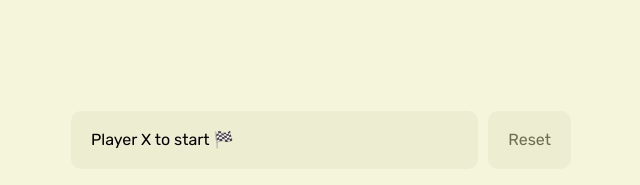
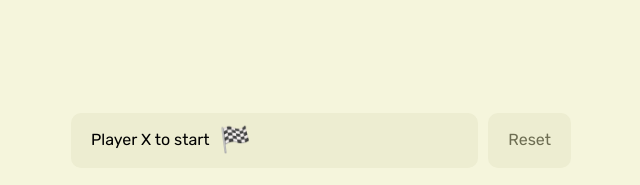
Before and after one commit to s-bonanno/odin-tic-tac-toe, a website: page index.html in a window 1280 px wide. Both pictures are taken after a click on the element "Reset". Shown: the top 185 px of the page, 319-959 px from the left. Drawn offline with Linux system fonts and the light colour scheme.

Commit message:
big emoji update

```diff
--- a/index.html
+++ b/index.html
@@ -11,7 +11,7 @@
   </head>
   <body>
     <div class="controls">
-      <div id="display" class="button">Player X to start 🏁</div>
+      <div id="display" class="button">Player X to start <span>🏁</span></div>
       <div id="reset" class="button">Reset</div>
     </div>
     <div id="gameboard">
--- a/script.js
+++ b/script.js
@@ -92,17 +92,17 @@ const game = (() => {
     console.log("running");
     switch (status) {
       case "win":
-        gameboard.displayBlock.textContent = `Player ${activePlayer.symbol} wins 👏👏👏`;
+        gameboard.displayBlock.innerHTML = `Player ${activePlayer.symbol} wins <span>👏👏👏</span>`;
         break;
       case "draw":
         console.log("draw status");
-        gameboard.displayBlock.textContent = `It's a draw 🤷‍♀️`;
+        gameboard.displayBlock.innerHTML = `It's a draw <span>🤷‍♀️</span>`;
         break;
       case "next":
-        gameboard.displayBlock.textContent = `Player ${activePlayer.symbol}'s turn`;
+        gameboard.displayBlock.innerHTML = `Player ${activePlayer.symbol}'s turn`;
         break;
       case "reset":
-        gameboard.displayBlock.textContent = "Player X to start 🏁";
+        gameboard.displayBlock.innerHTML = `Player X to start <span>🏁</span>`;
         break;
     }
   }
--- a/styles.css
+++ b/styles.css
@@ -26,9 +26,15 @@ div#preload {
   gap: 10px;
 }
 
+.controls span{
+  font-size: 25px;
+  margin-left: 10px;
+}
+
 .controls .button {
   font-family: "Rubik", sans-serif;
-  padding: 20px;
+  padding: 0px 20px;
+  height: 55px;
   border-radius: 10px;
   background-color: rgb(237, 237, 209);
   display: flex;
```
